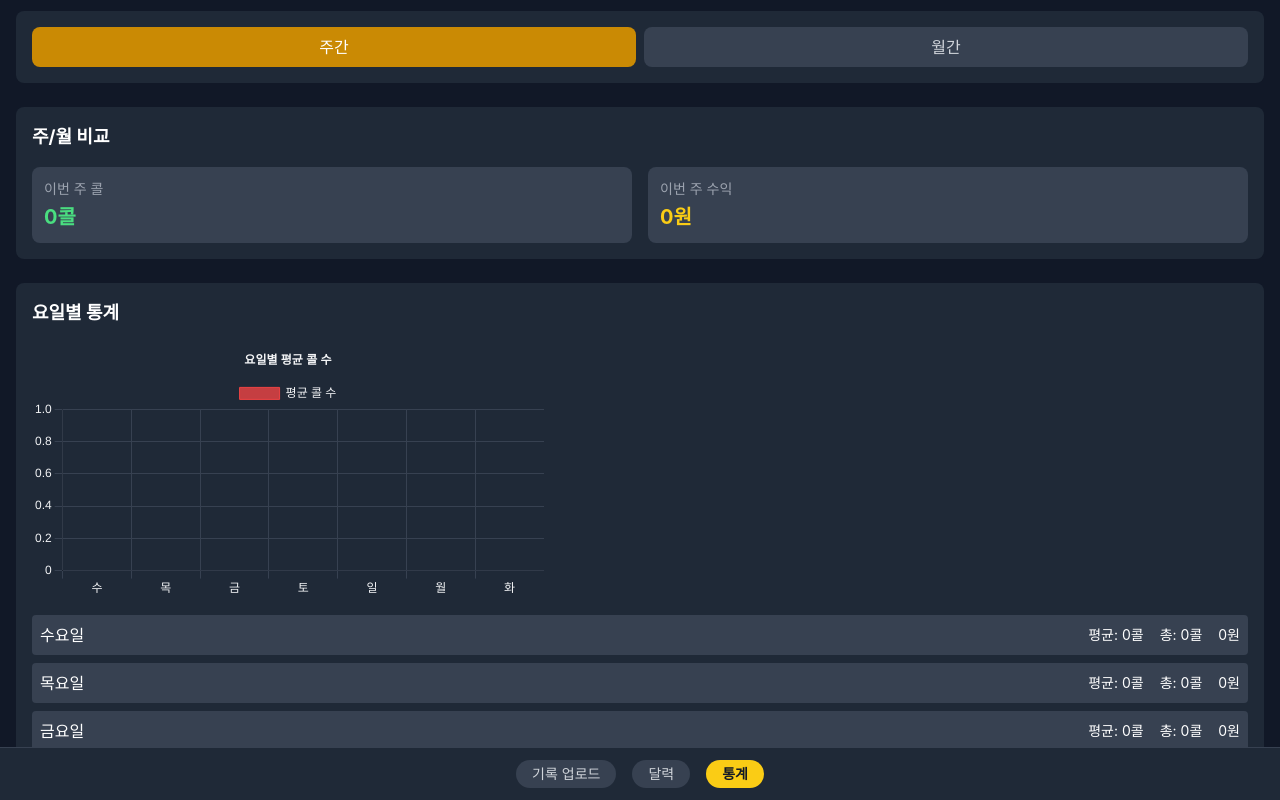
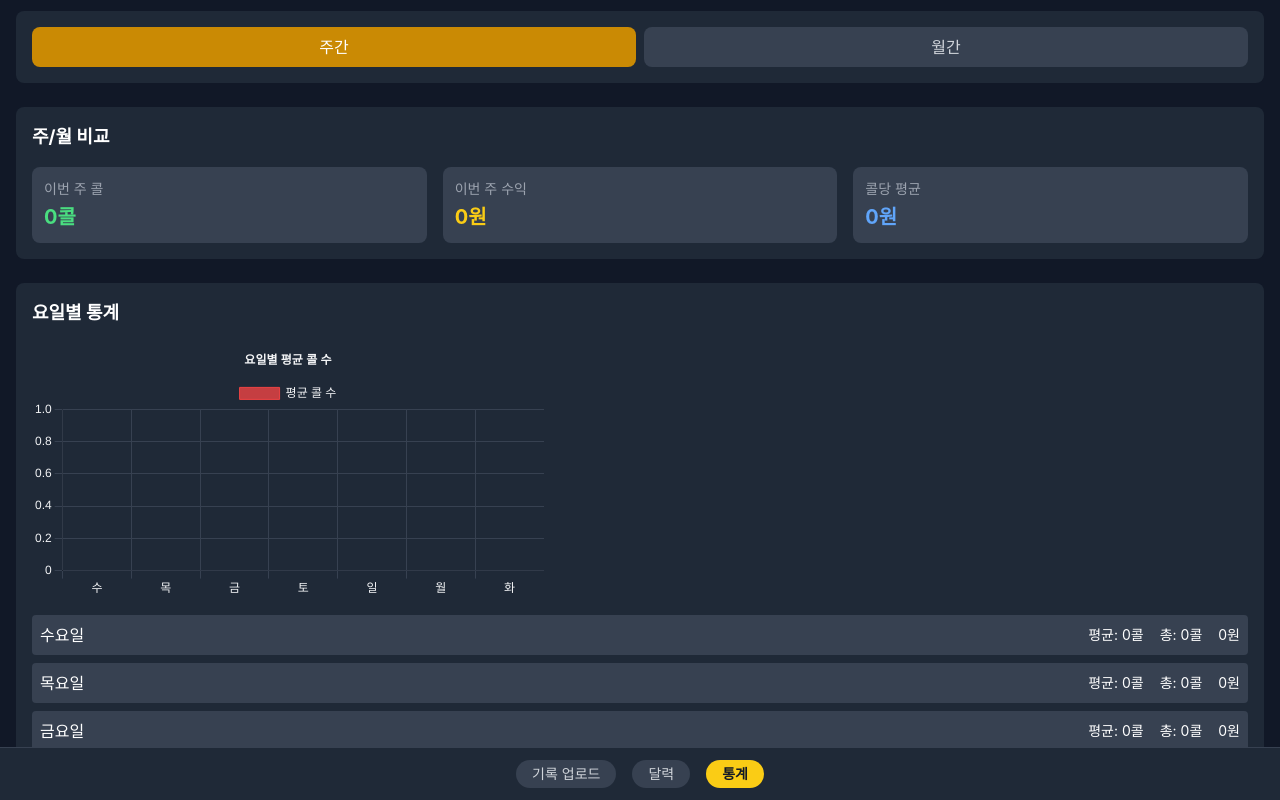
Before and after one commit to wook80/-call-tracker, a React (Create React App) app: page / in a window 1280 px wide. Both pictures are taken after a click on the button "통계". Shown: the part 50-850 px from the top of the page. Built offline with nearby package versions, Linux system fonts and the light colour scheme.

Commit message:
OCR 및 UI 개선

```diff
--- a/src/components/CalendarScreen.tsx
+++ b/src/components/CalendarScreen.tsx
@@ -5,11 +5,7 @@ import { useRecords } from '../context/RecordContext';
 
 const CalendarScreen: React.FC = () => {
   const [currentDate, setCurrentDate] = useState(new Date());
-  const { records, goalCalls, setGoalCalls, updateRecord, addRecord } = useRecords();
-
-  // 목표 마감일 상태 추가 (기본값: 올해 12월 31일)
-  const thisYear = new Date().getFullYear();
-  const [goalDeadline, setGoalDeadline] = useState<string>(`${thisYear}-12-31`);
+  const { records, goalCalls, setGoalCalls, goalDeadline, setGoalDeadline, updateRecord, addRecord } = useRecords();
   const [showGoalModal, setShowGoalModal] = useState(false);
 
   // 날짜별 입력/수정 모달 상태
--- a/src/components/StatsScreen.tsx
+++ b/src/components/StatsScreen.tsx
@@ -85,6 +85,7 @@ const StatsScreen: React.FC = () => {
   // 주/월 비교 데이터
   const currentPeriodTotal = currentData.reduce((sum, day) => sum + day.calls, 0);
   const currentPeriodAmount = currentData.reduce((sum, day) => sum + day.amount, 0);
+  const currentPeriodAvgPerCall = currentPeriodTotal > 0 ? Math.round(currentPeriodAmount / currentPeriodTotal) : 0;
 
   // 이전 주/월 데이터 (임시로 0으로 설정)
   const previousPeriodTotal = 0;
@@ -183,7 +184,7 @@ const StatsScreen: React.FC = () => {
       <div className="bg-gray-800 rounded-lg p-4 space-y-4">
         <h3 className="text-lg font-bold">주/월 비교</h3>
 
-        <div className="grid grid-cols-2 gap-4">
+        <div className="grid grid-cols-3 gap-4">
           <div className="bg-gray-700 rounded-lg p-3">
             <div className="text-sm text-gray-400 mb-1">이번 {selectedPeriod === 'week' ? '주' : '달'} 콜</div>
             <div className="text-xl font-bold text-green-400">{currentPeriodTotal}콜</div>
@@ -202,6 +203,11 @@ const StatsScreen: React.FC = () => {
                 {amountDiff > 0 ? '↗' : '↘'} {Math.abs(amountDiff).toLocaleString()}원
               </div>
             )}
+          </div>
+
+          <div className="bg-gray-700 rounded-lg p-3">
+            <div className="text-sm text-gray-400 mb-1">콜당 평균</div>
+            <div className="text-xl font-bold text-blue-400">{currentPeriodAvgPerCall.toLocaleString()}원</div>
           </div>
         </div>
       </div>
```
